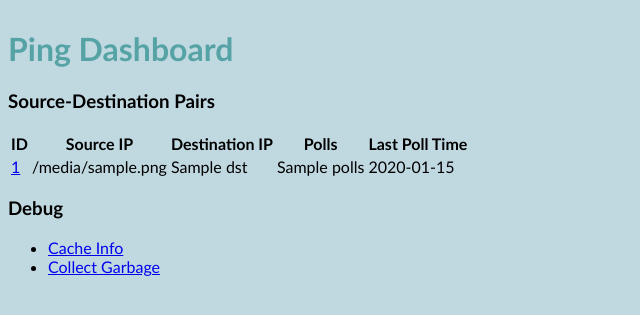
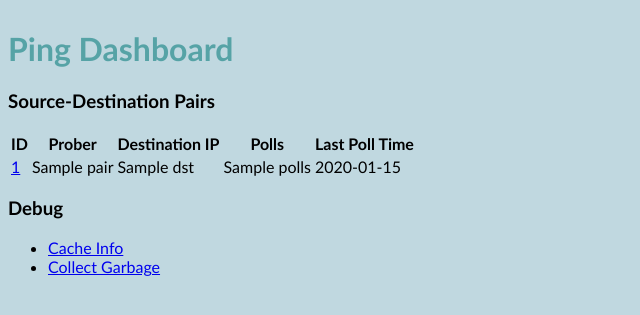
Before and after one commit to jamesbtate/ping-server, a Flask app: template templates/index.html in a window 1280 px wide. Shown: the part 47-362 px from the top of the page, without its empty margins (0-640 px from the left). Run offline with Flask 2, Linux system fonts and the light colour scheme; the template is opened without the code that fills it: most values are stand-ins (such as "Sample title", 1, 10 or a date in 2020); parts of the project's set-up code (start-up, migrations or seed data) failed here and were passed over; some libraries are stand-ins or nearby versions.

Commit message:
Updated index.html to show prober name instead of (blank) src IP.

```diff
--- a/templates/index.html
+++ b/templates/index.html
@@ -6,7 +6,7 @@
 <table>
     <tr>
         <th>ID</th>
-        <th>Source IP</th>
+        <th>Prober</th>
         <th>Destination IP</th>
         <th>Polls</th>
         <th>Last Poll Time</th>
@@ -14,7 +14,7 @@
     {% for pair in src_dst_pairs %}
         <tr>
             <td><a href="/graph/{{ pair.id }}">{{ pair.id }}</a></td>
-            <td>{{ pair.src }}</td>
+            <td>{{ pair.prober_name }}</td>
             <td>{{ pair.dst }}</td>
             <td>{{ pair.polls }}</td>
             <td>{{ pair.mtime }}</td>
```
